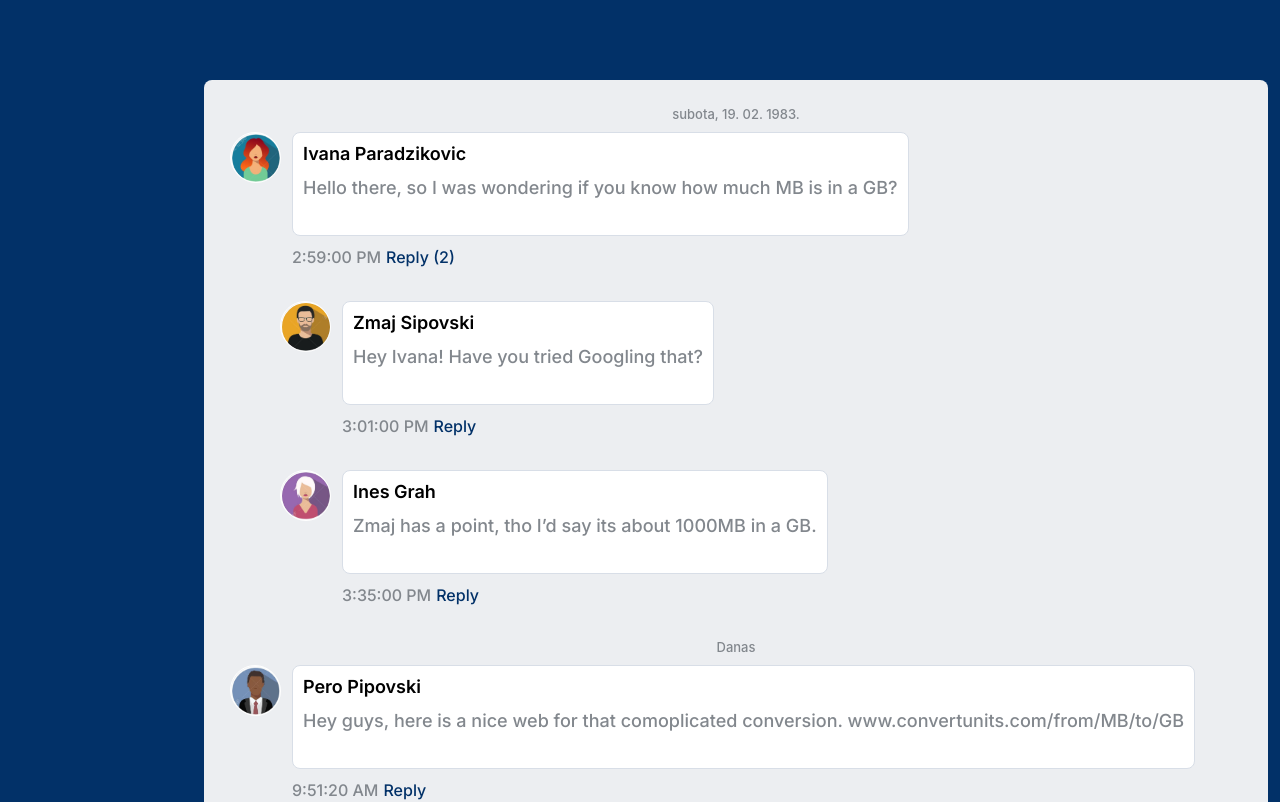
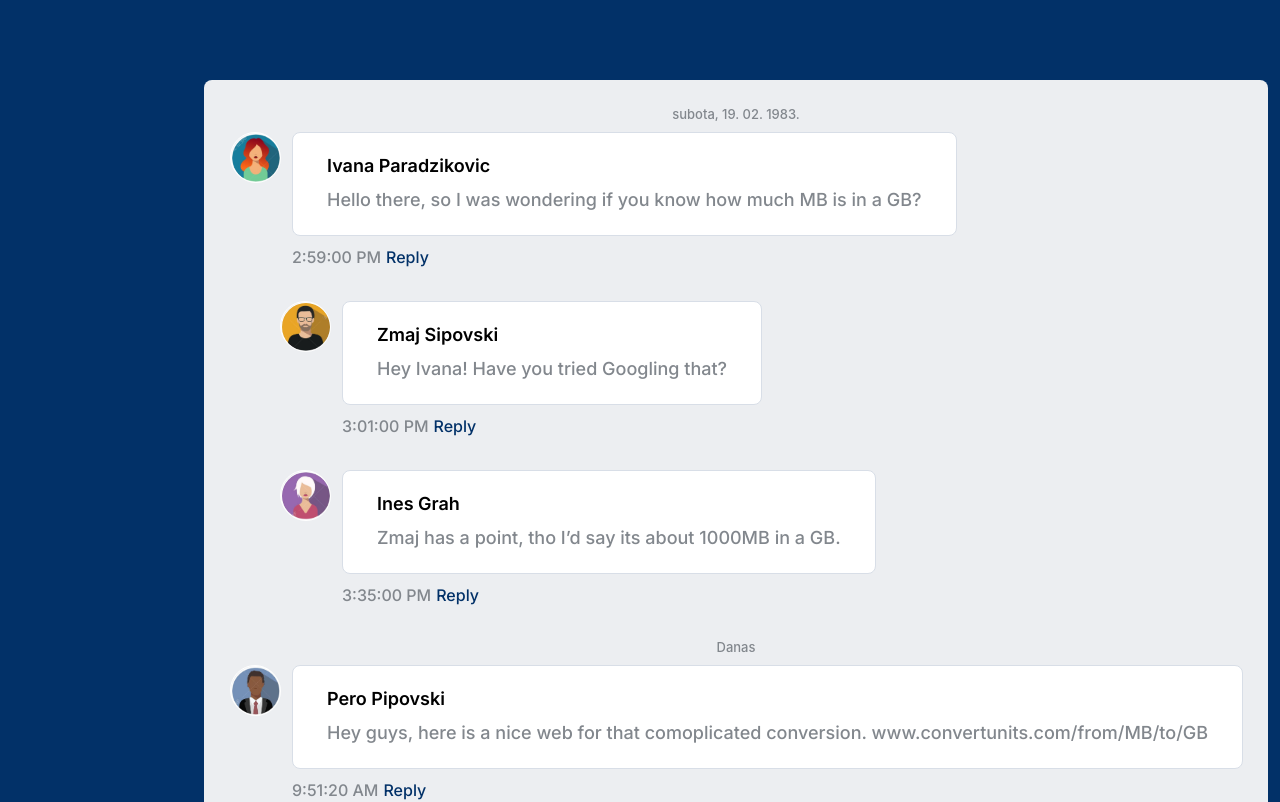
Before and after one commit to gjaic2016/comments-feat-task, a React (Create React App) app: page / in a window 1280 px wide. Shown: the top 802 px of the page. Built offline with nearby package versions, Linux system fonts and the light colour scheme.

Commit message:
update recursion

```diff
--- a/src/App.css
+++ b/src/App.css
@@ -110,7 +110,7 @@
   font-weight: 600;
   font-size: 18px;
   line-height: 22px;
- padding-bottom: 12px;
+  padding: 12px 0px 12px 24px;
 }
 
 .message__text {
@@ -120,6 +120,8 @@
   font-size: 18px;
   line-height: 22px;
   color: #82878D;
+  padding: 0px 24px 24px 24px;
+  word-wrap: normal;
 }
 
 .message__time-reply {
--- a/src/App.js
+++ b/src/App.js
@@ -50,23 +50,59 @@ function App() {
     }
   };
 
+  let messagesArr = [];
+  const recursion = (comments) => {
+    if (comments.length === 0) {
+      return;
+    }
+
+    const myMessage = comments[0];
+    messagesArr.push({
+      key: myMessage.id,
+      id: myMessage.id,
+      reply: checkReply(message, myMessage.id),
+      authorName: myMessage.author.name,
+      authorPicture: myMessage.author.picture,
+      text: myMessage.text,
+      timestamp: myMessage.timestamp,
+      replied: isReply(myMessage.parent_id)
+    });
+
+    recursion(comments.slice(1));
+  };
+
+  // const etl = (comment) => {
+  //   return {
+  //     key: comment.id,
+  //     id: comment.id,
+  //     reply: checkReply(message, comment.id),
+  //     authorName: comment.author.name,
+  //     authorPicture: comment.author.picture,
+  //     text: comment.text,
+  //     timestamp: comment.timestamp,
+  //     replied: isReply(comment.parent_id)
+  //   };
+  // };
+
+  recursion(message);
+
   return (
     <div className="App">
       <div className="App-body">
         <div className="chat_window">
-          {message.map((value) => {
+          {messagesArr.map((value) => {
             return (
               <>
                 <Comment
                   day={showDay(value.timestamp)}
                   key={value.id}
                   id={value.id}
-                  reply={checkReply(message, value.id, value.timestamp)}
-                  authorName={value.author.name}
-                  authorPicture={value.author.picture}
+                  reply={value.reply}
+                  authorName={value.authorName}
+                  authorPicture={value.authorPicture}
                   text={value.text}
                   timestamp={value.timestamp}
-                  replied={isReply(value.parent_id)}
+                  replied={value.replied}
                 />
               </>
             );
```
